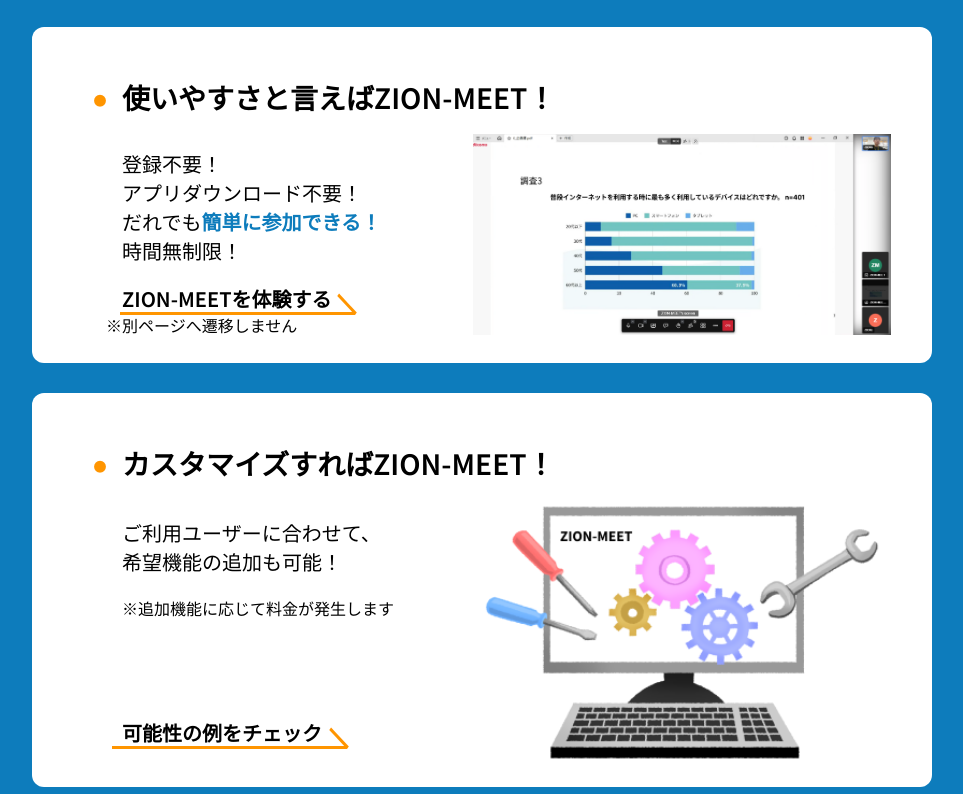
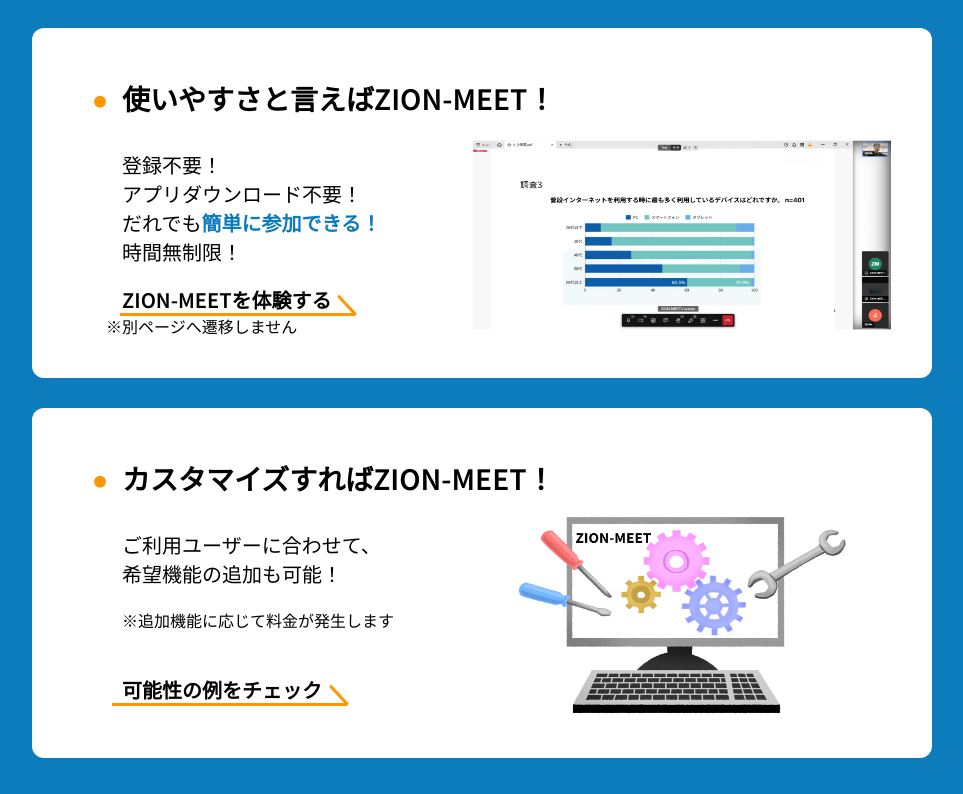
Before and after one commit to LIJUNYU-94/Promotion-Project, a React (Vite) app: page / in a window 1280 px wide. Shown: the part 4766-5560 px from the top of the page, without its empty margins (158-1121 px from the left). Built offline with nearby package versions, Linux system fonts and the light colour scheme; a web font is replaced by a local one.

Commit message:
修正 １、強みのところの写真サイズ調整。 高さを全部一緒にする z-index bugを解決

```diff
--- a/src/css/Style.css
+++ b/src/css/Style.css
@@ -1053,7 +1053,27 @@
   border-radius: 12px;
   background: #fff;
 }
-@media screen and (min-width: 1400px) and (max-width: 1920px) {
+@media screen and (min-width: 600px) {
+  .strengths_part {
+    height: 350px;
+  }
+  .strengths_part-im {
+    text-align: center;
+  }
+  .strengths_part-img img {
+    max-width: 438px;
+    max-height: 210px;
+    @media screen and (min-width: 1500px) {
+      transform: scale(1.1);
+      transform-origin: right bottom;
+    }
+    @media screen and (min-width: 1800px) {
+      transform: scale(1.2);
+      transform-origin: right bottom;
+    }
+  }
+}
+/* @media screen and (min-width: 1400px) and (max-width: 1920px) {
   .strengths_part:nth-of-type(1),
   .strengths_part:nth-of-type(2) {
     height: 400px;
@@ -1064,7 +1084,7 @@
   .strengths_part:nth-of-type(3) .strengths_part-img img {
     height: 100%;
   }
-}
+} */
 
 .strengths_container {
   width: 83%;
@@ -1447,6 +1467,8 @@
 }
 @media screen and (min-width: 1600px) {
   .strengths_part:nth-of-type(1) .strengths_part-right {
+    position: relative;
+    z-index: 10;
     margin-left: 10%;
     transform: scale(1.2);
     transform-origin: left bottom;
--- a/src/js/common/data.json
+++ b/src/js/common/data.json
@@ -179,7 +179,7 @@
       "ttl": "使いやすさと言えばZION-MEET！",
       "btn": "ZION-MEETを体験する",
       "btnlink": "try",
-      "img": "st-screen2.png",
+      "img": "st-screen.png",
       "alt": "ZION-MEETの使用画面",
       "text": [
         "登録不要！\nアプリダウンロード不要！\nだれでも",
@@ -193,7 +193,7 @@
       "ttl": "カスタマイズすればZION-MEET！",
       "btn": "可能性の例をチェック",
       "btnlink": "customize",
-      "img": "st-customize.png",
+      "img": "st-customize2.png",
       "alt": "カストマイズ",
       "text": ["ご利用ユーザーに合わせて、\n希望機能の追加も可能！", "", ""],
       "sub": "※追加機能に応じて料金が発生します"
```
Also changed, not shown: public/st-customize2.png (added), public/st-screen.png.
